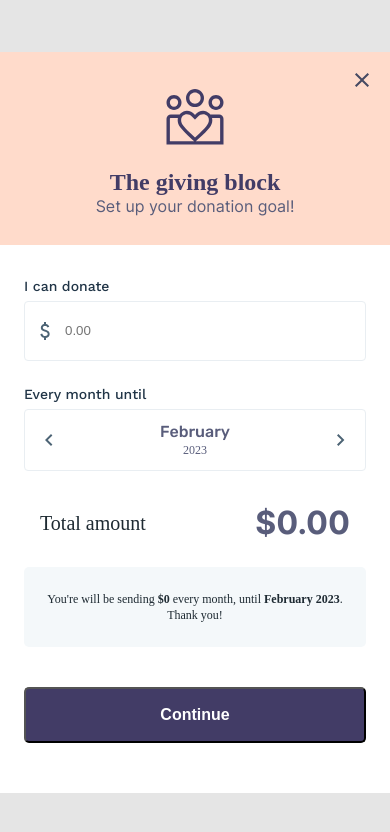
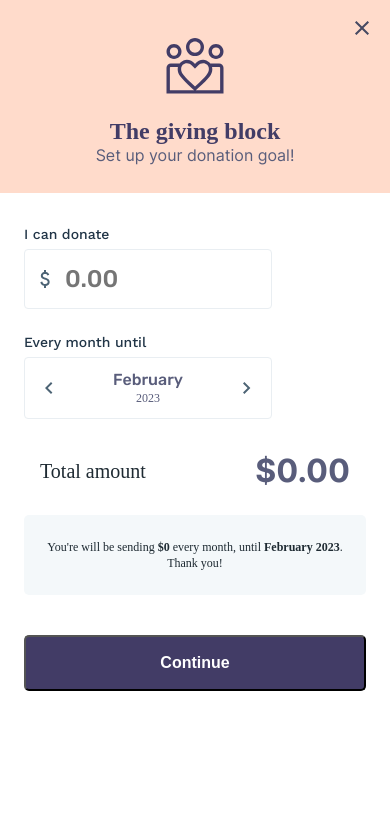
Before and after one commit to byPatri/shift4-task, a React app: page / in a window 390 px wide. Shown: the top 832 px of the page. Built offline with nearby package versions, Linux system fonts and the light colour scheme; the HTML template or start-up script is replaced by a standard one.

Commit message:
style fixes

```diff
--- a/src/components/amountInput/index.scss
+++ b/src/components/amountInput/index.scss
@@ -1,3 +1,5 @@
+@import '../../styles/variables/colors';
+
 .amount_input {
     height: 60px;
     padding: 16px 16px 16px 40px;
@@ -6,4 +8,15 @@
     background-position: 8px;
     border: solid 1px #E9EEF2;
     border-radius: 4px;
+
+    color: $purple-gray;
+    font-family: 'RubikMedium';
+    font-weight: 500;
+    font-size: 1.5rem;
+    line-height: 1.75rem;
 }
+
+.amount_input:focus-visible  {
+    border: solid 1px $midnight-purple;
+    outline: none;
+}
--- a/src/components/card/index.scss
+++ b/src/components/card/index.scss
@@ -47,11 +47,7 @@
         display: flex;
         flex-direction: column;
         flex-basis: 100%;
+        max-width: 248px;
         height: 84px;
     }
-
-    &_input_icon:focus-visible  {
-        border: solid 1px $blueGray50;
-        outline: none;
-    }
 }
--- a/src/components/modal/index.scss
+++ b/src/components/modal/index.scss
@@ -7,6 +7,11 @@
     justify-content: center;
     z-index: 1;
     overflow: auto;
+    height: auto;
+
+    @media (max-width: 600px) {
+        height: 100%;
+    }
 
     &_content {
         width: 600px;
```
